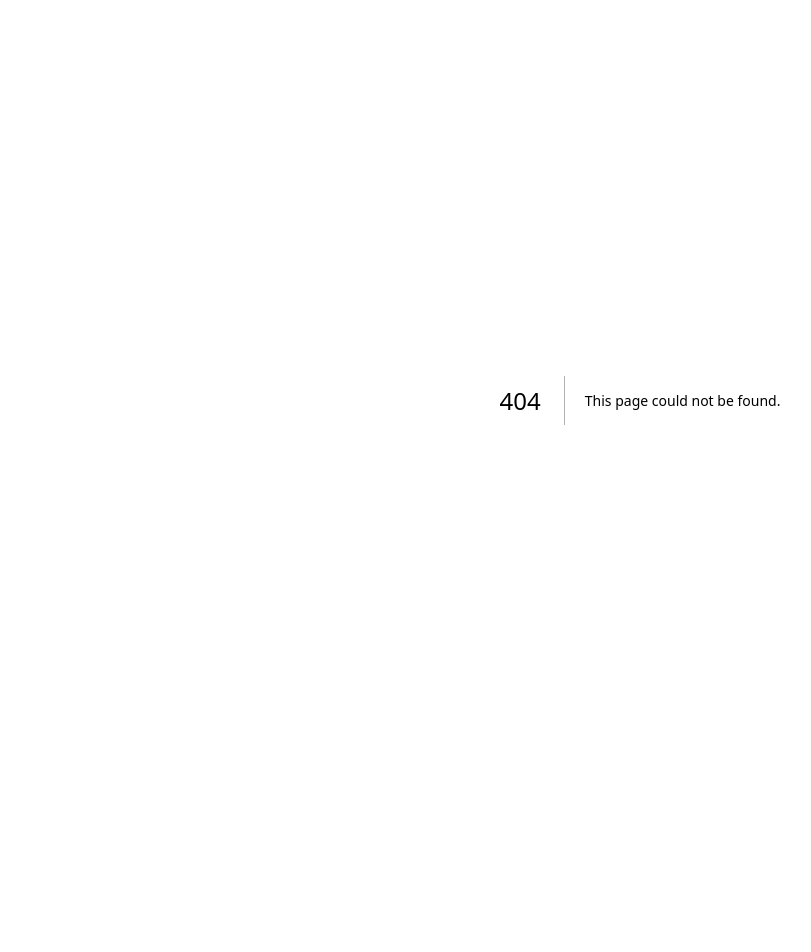
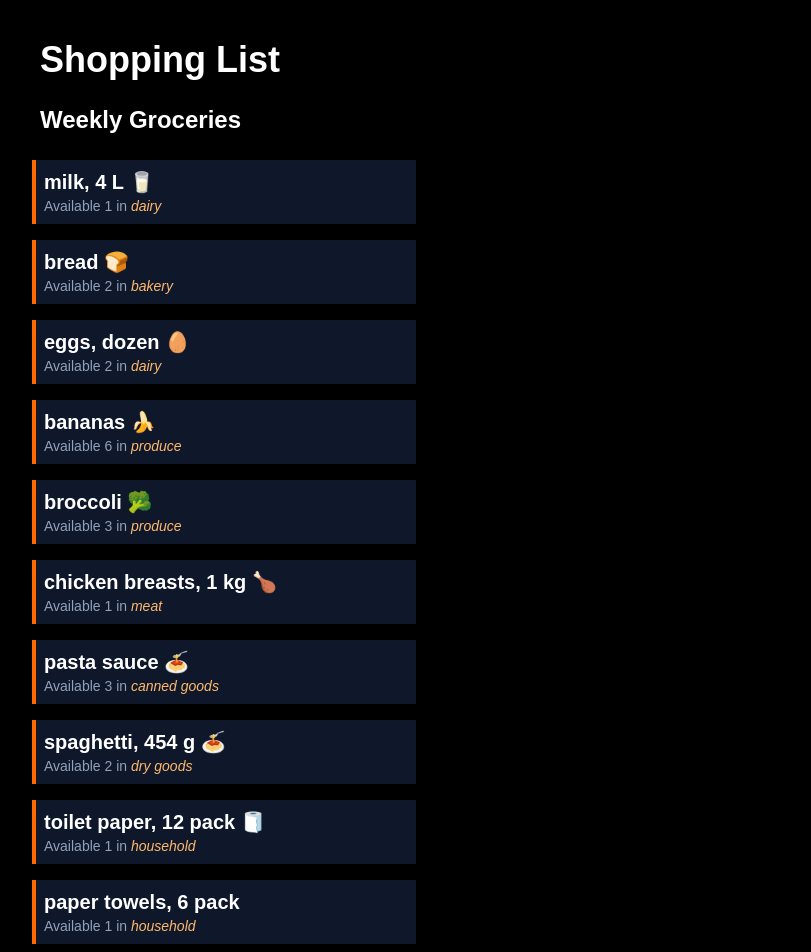
Before and after one commit to Vishavjeet-Singh-44/cprg306-assignments, a Next.js app: page /week-4 in a window 1280 px wide. Before the commit this address had no page. Shown: the top 952 px of the page, without its empty margins (0-811 px from the left). Before the commit the page ends 800 px from the top, so only its background shows below. Built offline with nearby package versions, Linux system fonts and the light colour scheme.

Commit message:
Completed week-4 and pushed all together

```diff
--- a/app/page.js
+++ b/app/page.js
@@ -6,6 +6,7 @@ export default function Page() {
       <h1>CPRG 306: Web Development 2 - Assignments</h1>
       <p><Link href="/week-2">Week 2 Assignment</Link></p>
       <p><Link href="/week-3">Week 3 Assignment</Link></p>
+      <p><Link href="/week-4">Week 4 Assignment</Link></p>
     </main>
   );
 }
--- /dev/null
+++ b/app/week-4/item-list.js
@@ -0,0 +1,15 @@
+import GroceryItem from "../week-4/item.js";
+import items from "./items.json";
+
+export default function GroceryItemList({ listTitle }) {
+  return (
+    <div>
+      <h2 className="text-2xl font-semibold m-6 text-white">{listTitle}</h2>
+      <ul>
+        {items.map((item) => (
+          <GroceryItem key={item.id} {...item} />
+        ))}
+      </ul>
+    </div>
+  );
+}
--- /dev/null
+++ b/app/week-4/item.js
@@ -0,0 +1,10 @@
+export default function Item({ name, quantity, category }) {
+  return (
+    <li className="p-2 m-4 bg-slate-900 max-w-sm border-l-4 border-orange-500 shadow-md">
+      <h2 className="text-xl font-bold text-white">{name}</h2>
+      <p className="text-sm text-slate-400">
+        Available {quantity} in <span className="text-orange-300 italic">{category}</span>
+      </p>
+    </li>
+  );
+}
--- /dev/null
+++ b/app/week-4/items.json
@@ -0,0 +1,74 @@
+[
+  {
+    "id": "1h2GJKH12gkHG31h1H",
+    "name": "milk, 4 L 🥛",
+    "quantity": 1,
+    "category": "dairy"
+  },
+  {
+    "id": "2KJH3k2j3H1k2J3K1H",
+    "name": "bread 🍞",
+    "quantity": 2,
+    "category": "bakery"
+  },
+  {
+    "id": "3h2KJH3k2j3H1k2J3",
+    "name": "eggs, dozen 🥚",
+    "quantity": 2,
+    "category": "dairy"
+  },
+  {
+    "id": "4k2J3K1H2GJKH12gk",
+    "name": "bananas 🍌",
+    "quantity": 6,
+    "category": "produce"
+  },
+  {
+    "id": "5H1h1H2KJH3k2j3H",
+    "name": "broccoli 🥦",
+    "quantity": 3,
+    "category": "produce"
+  },
+  {
+    "id": "6H1k2J3K1H2GJKH1",
+    "name": "chicken breasts, 1 kg 🍗",
+    "quantity": 1,
+    "category": "meat"
+  },
+  {
+    "id": "7gkHG31h1H2KJH3k",
+    "name": "pasta sauce 🍝",
+    "quantity": 3,
+    "category": "canned goods"
+  },
+  {
+    "id": "8j3H1k2J3K1H2GJK",
+    "name": "spaghetti, 454 g 🍝",
+    "quantity": 2,
+    "category": "dry goods"
+  },
+  {
+    "id": "9H12gkHG31h1H2KJ",
+    "name": "toilet paper, 12 pack 🧻",
+    "quantity": 1,
+    "category": "household"
+  },
+  {
+    "id": "10H3k2j3H1k2J3K1",
+    "name": "paper towels, 6 pack",
+    "quantity": 1,
+    "category": "household"
+  },
+  {
+    "id": "11k2J3K1H2GJKH12",
+    "name": "dish soap 🍽️",
+    "quantity": 1,
+    "category": "household"
+  },
+  {
+    "id": "12GJKH12gkHG31h1",
+    "name": "hand soap 🧼",
+    "quantity": 4,
+    "category": "household"
+  }
+]
--- /dev/null
+++ b/app/week-4/page.js
@@ -0,0 +1,11 @@
+import GroceryItemList from "./item-list";
+
+export default function Page() {
+  return (
+    <main className="bg-black min-h-screen p-4">
+      <h1 className="text-4xl font-bold m-6 text-white">Shopping List</h1>
+      {/* Passing a dynamic title as a prop */}
+      <GroceryItemList listTitle="Weekly Groceries" />
+    </main>
+  );
+}
```
